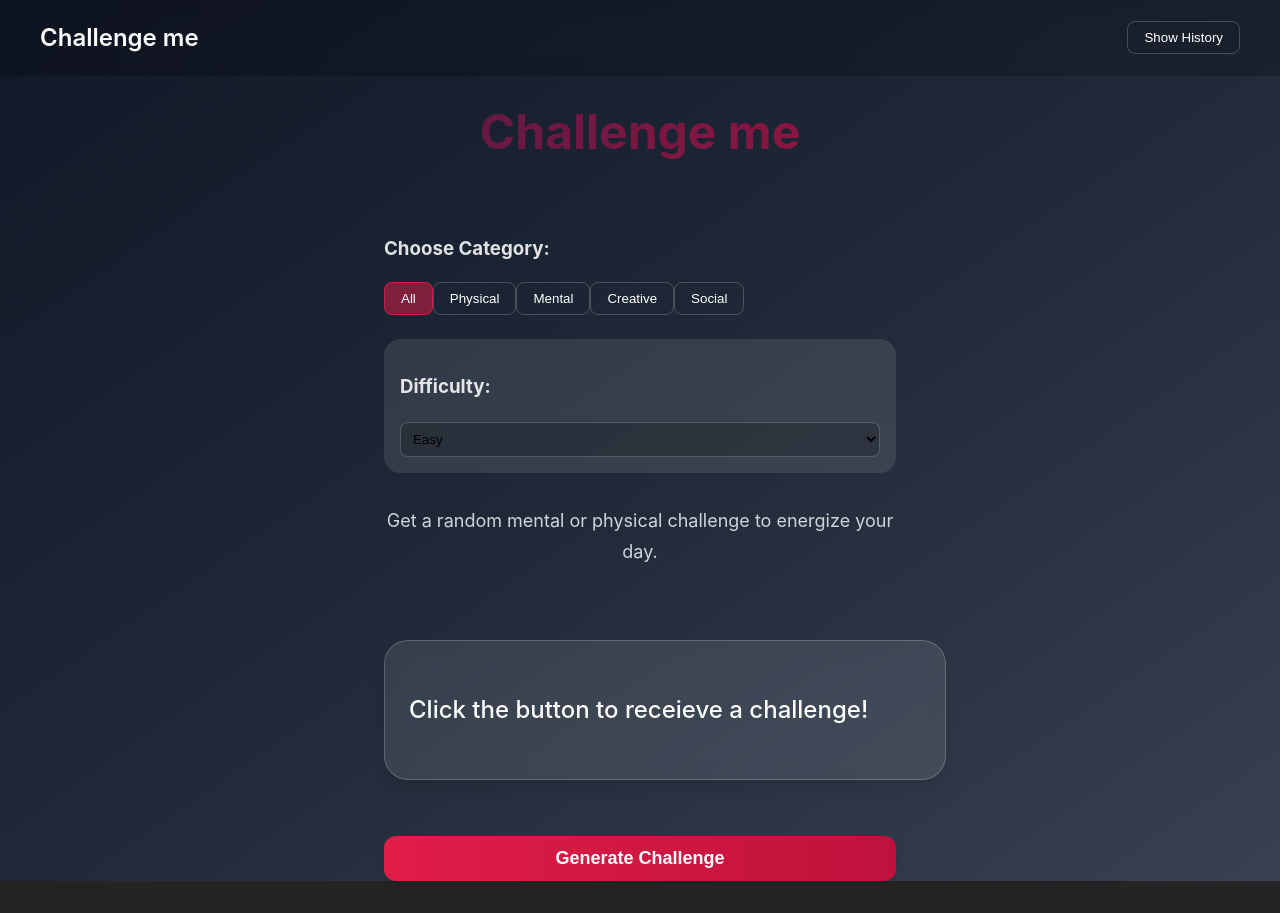
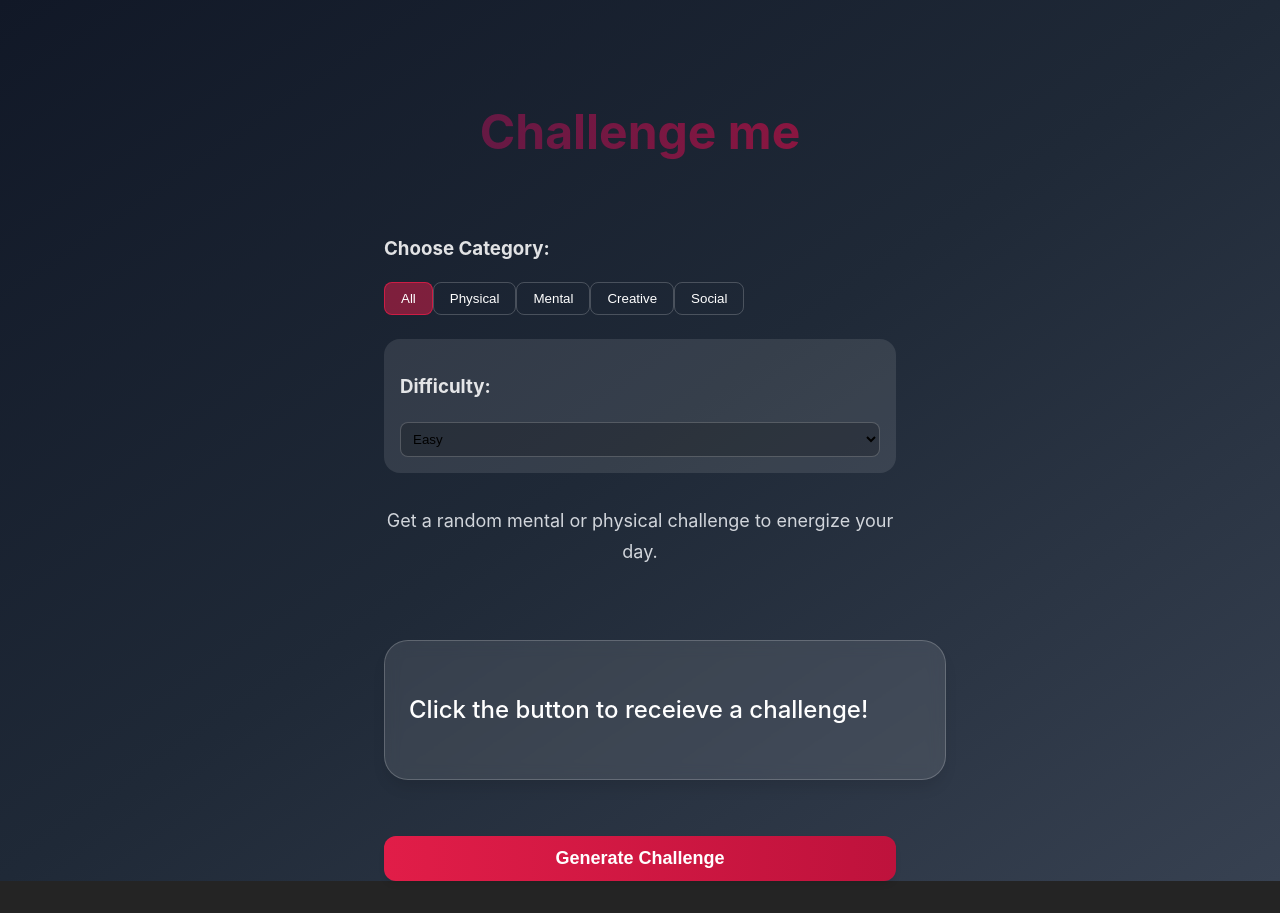
Before and after one commit to robertoandino/challenge-me, a React (Vite) app: page / in a window 1280 px wide. Built offline with nearby package versions, Linux system fonts and the light colour scheme.

Commit message:
Removed navbar.

```diff
--- a/src/pages/Home.css
+++ b/src/pages/Home.css
@@ -1,4 +1,4 @@
-.nav-bar {
+/*.nav-bar {
     background: rgba(0, 0, 0, 0.2);
     backdrop-filter: blur(8px);
     padding: 0 0;
@@ -21,7 +21,7 @@
     color: white;
     font-size: 1.5rem;
     font-weight: 600;
-}
+}*/
 
 .history-button {
     background: transparent;
--- a/src/pages/Home.tsx
+++ b/src/pages/Home.tsx
@@ -11,7 +11,7 @@ const Home: React.FC = () => {
     const [hasGenerated, setHasGenerated] = useState(false);
     // Challenge history state
     const [challengeHistory, setChallengeHistory] = useState<string[]>([]);
-    const [showHistory, setShowHistory] = useState(false);
+    //const [showHistory, setShowHistory] = useState(false);
     // State to manage Category and difficulty
     const [selectedCategory, setSelectedCategory] = useState<ChallengeCategory | 'all'>('all');
     const [difficulty, setDifficulty] = useState<string>('easy');
@@ -42,7 +42,7 @@ const Home: React.FC = () => {
 
     return (
         <main className="main-container">
-            <nav className="nav-bar">
+            {/*<nav className="nav-bar">
                 <div className="nav-content">
                     <h2 className="nav-title">Challenge me</h2>
                     <button
@@ -52,7 +52,7 @@ const Home: React.FC = () => {
                         {showHistory ? 'Hide History' : 'Show History'}
                     </button>
                 </div>
-            </nav>
+            </nav>*/}
 
             {/*Main Header*/}
             <header className="site-header">
```
